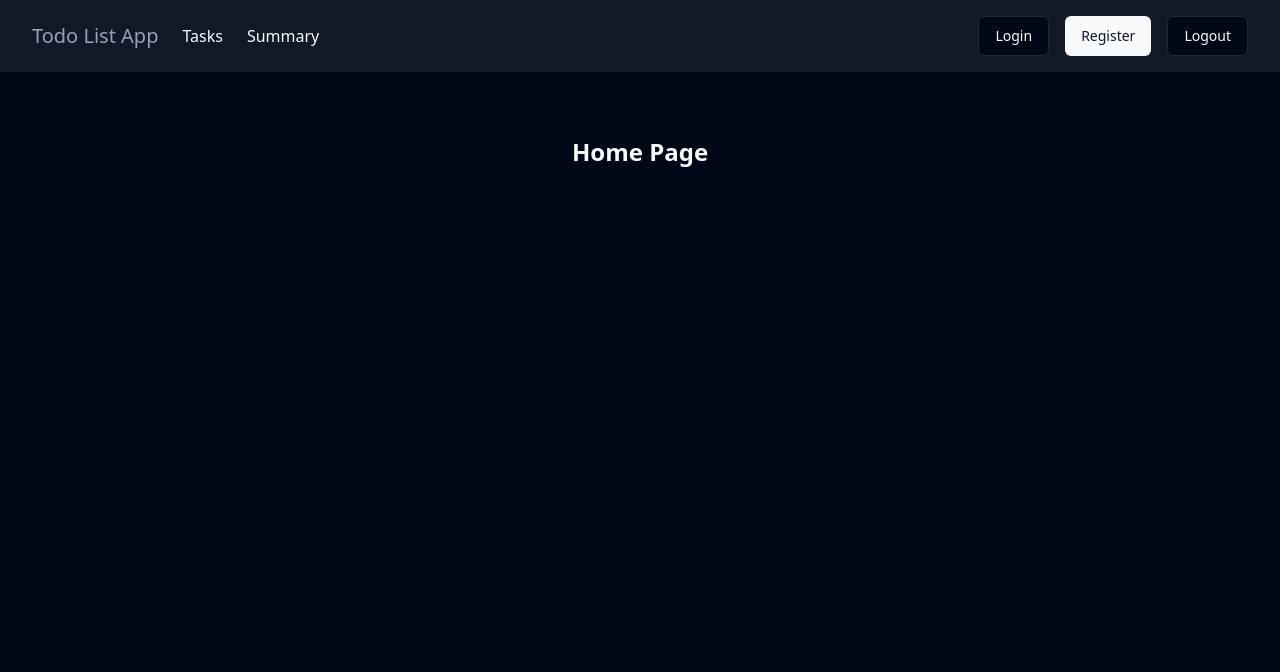
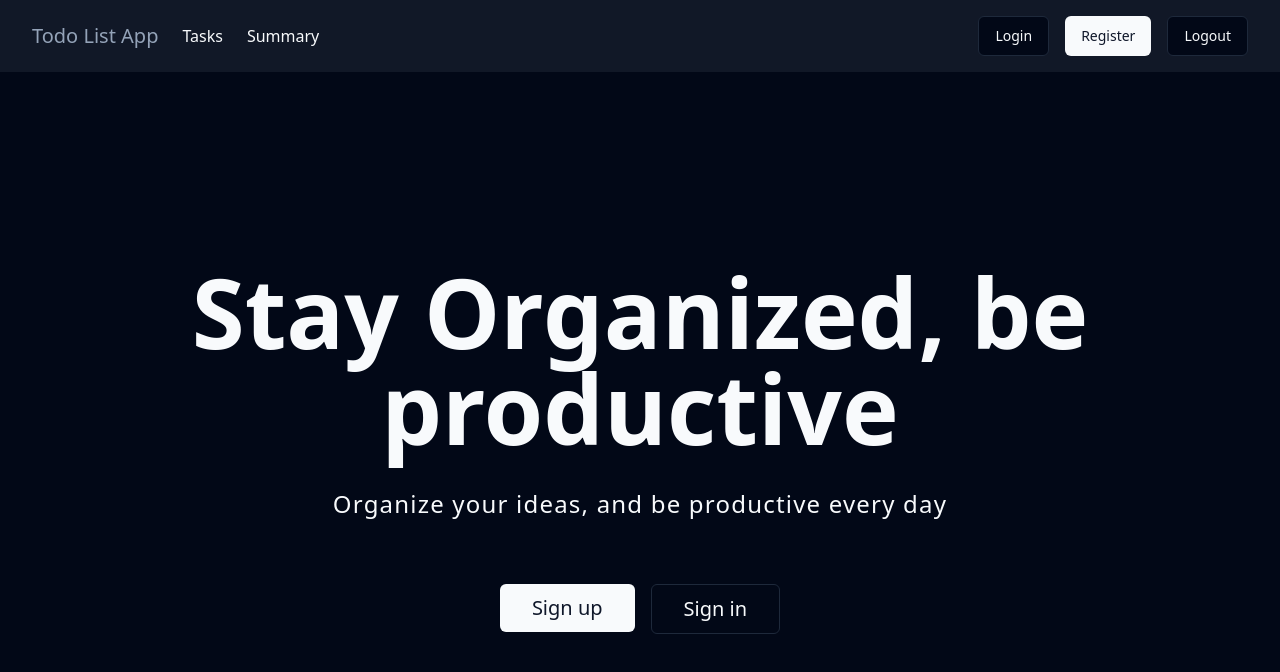
Before and after one commit to yevhendevbox/task-app-laravel-front, a Vue app: page / in a window 1280 px wide. Shown: the top 672 px of the page. Built offline with nearby package versions, Linux system fonts and the light colour scheme.

Commit message:
feat: auth api requests added

```diff
--- a/src/http/api.js
+++ b/src/http/api.js
@@ -1,4 +1,7 @@
 import axios from 'axios';
+
+axios.defaults.withCredentials = true;
+axios.defaults.withXSRFToken = true;
 
 const api = axios.create({
   baseURL: import.meta.env.VITE_API_URL,
--- /dev/null
+++ b/src/http/auth-api.js
@@ -0,0 +1,7 @@
+import api from './api';
+
+export const csrfCookie = () => api.get('/sanctum/csrf-cookie');
+export const login = (credentials) => api.post('/auth/login', credentials);
+export const register = (user) => api.post('/auth/register', user);
+export const logout = () => api.post('/auth/logout');
+export const getUser = () => api.get('/auth/user');
--- a/src/http/task-api.js
+++ b/src/http/task-api.js
@@ -1,6 +1,7 @@
 import api from './api';
 
-const resource = '/tasks';
+const apiPath = import.meta.env.VITE_API_PATH;
+const resource = apiPath + '/tasks';
 
 export const allTasks = () => api.get(resource);
 export const createTask = (task) => api.post(resource, task);
--- a/src/pages/home-page/HomePage.vue
+++ b/src/pages/home-page/HomePage.vue
@@ -1,8 +1,16 @@
-<script setup></script>
+<script setup>
+import { Button } from '@/components/ui/button';
+</script>
 
 <template>
-  <div class="container mx-auto py-[4rem]">
-    <h1 class="text-center text-2xl font-bold">Home Page</h1>
+  <div class="container mx-auto py-[4rem] pt-40 text-center">
+    <h1 class="my-8 text-8xl font-bold">Stay Organized, be productive</h1>
+    <p class="text-2xl tracking-wider">Organize your ideas, and be productive every day</p>
+
+    <div class="my-[4rem] flex justify-center gap-4">
+      <Button @click="$router.push({ name: 'register' })" class="px-8 py-6 text-xl">Sign up</Button>
+      <Button @click="$router.push({ name: 'login' })" variant="outline" class="px-8 py-6 text-xl">Sign in</Button>
+    </div>
   </div>
 </template>
 
--- a/src/router/index.js
+++ b/src/router/index.js
@@ -8,9 +8,9 @@ const router = createRouter({
 });
 
 router.beforeEach((to, from) => {
-  if (to.path === '/tasks') {
-    return { name: 'login' };
-  }
+  // if (to.path === '/tasks') {
+  //   return { name: 'login' };
+  // }
 });
 
 export default router;
```
Also changed, not shown: 2 other files (tests, documents, lock files or other folders).
